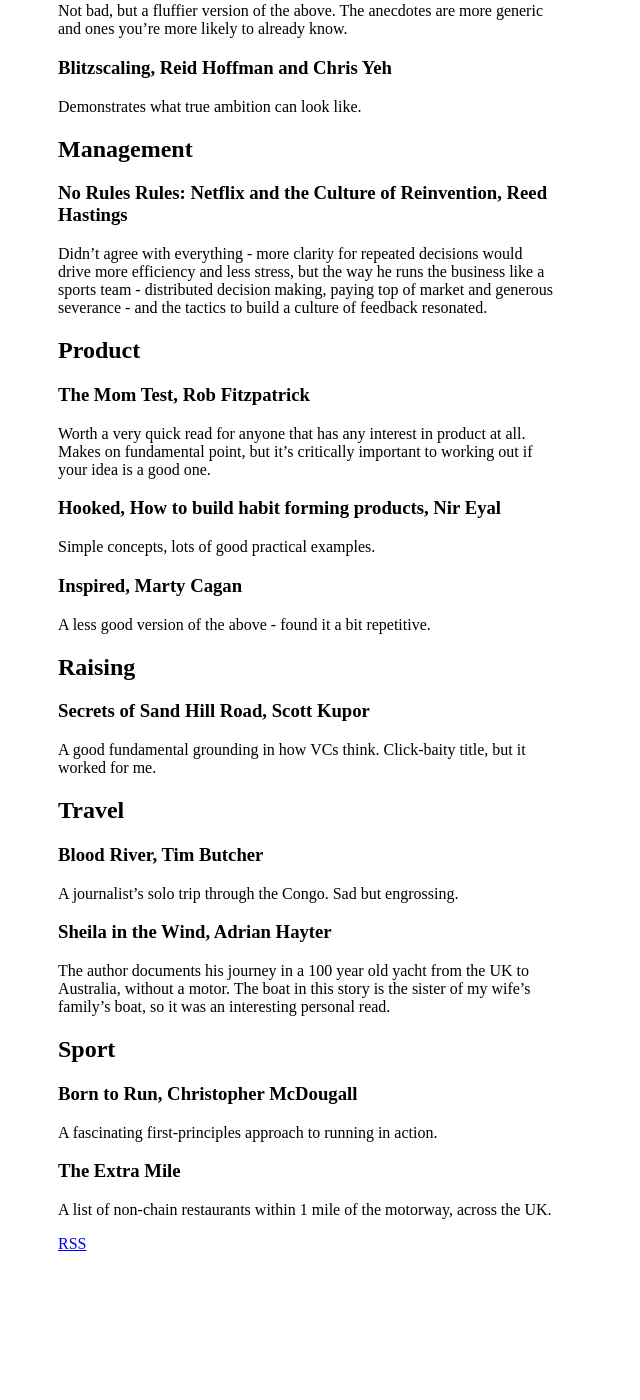
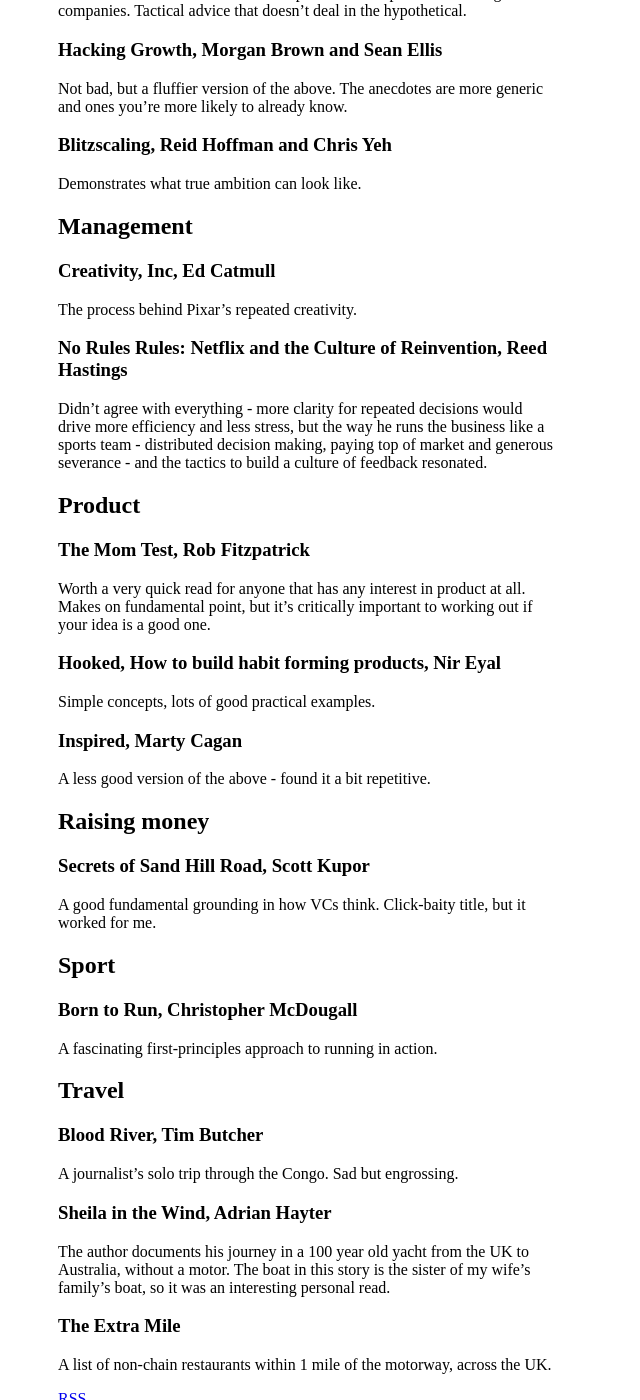
Before and after one commit to jamesefhawkins/jamesefhawkins.github.io, a Jekyll site: the page built from reading/index.md, in a window 1280 px wide and 1400 px high, scrolled down 1018 px. Shown: the whole window, without its empty margins (0-640 px from the left). Built offline with Jekyll 4.4.1, drawn with Linux system fonts in a browser that asks for light colours; before the commit the page ends 2337 px from its top, so only the background shows below that; some of the changed lines change nothing that is shown; some of the changed text lies outside the part shown.

Commit message:
added a couple more books

```diff
--- a/reading/index.md
+++ b/reading/index.md
@@ -21,6 +21,10 @@
 ### book of branding, Radim Malinic
 
 A good initial overview on how to achieve strong branding in practise, with a lot of case studies. It felt a little too much like paying for a portfolio but was helpful.
+
+### The Designer's Dictionary of Colour, Sean Adams
+
+Rebranding? Worth thinking about palette choice more deeply.
 
 ### The Design of Everyday Things, Donald A. Norman
 
@@ -46,6 +50,10 @@
 
 ## Management
 
+### Creativity, Inc, Ed Catmull
+
+The process behind Pixar's repeated creativity.
+
 ### No Rules Rules: Netflix and the Culture of Reinvention, Reed Hastings
 
 Didn't agree with everything - more clarity for repeated decisions would drive more efficiency and less stress, but the way he runs the business like a sports team - distributed decision making, paying top of market and generous severance - and the tactics to build a culture of feedback resonated.
@@ -64,11 +72,17 @@
 
 A less good version of the above - found it a bit repetitive.
 
-## Raising
+## Raising money
 
 ### Secrets of Sand Hill Road, Scott Kupor
 
 A good fundamental grounding in how VCs think. Click-baity title, but it worked for me.
+
+## Sport
+
+### Born to Run, Christopher McDougall
+
+A fascinating first-principles approach to running in action.
 
 ## Travel
 
@@ -80,12 +94,6 @@
 
 The author documents his journey in a 100 year old yacht from the UK to Australia, without a motor. The boat in this story is the sister of my wife's family's boat, so it was an interesting personal read.
 
-## Sport
-
-### Born to Run, Christopher McDougall
-
-A fascinating first-principles approach to running in action.
-
 ### The Extra Mile
 
 A list of non-chain restaurants within 1 mile of the motorway, across the UK.
```
